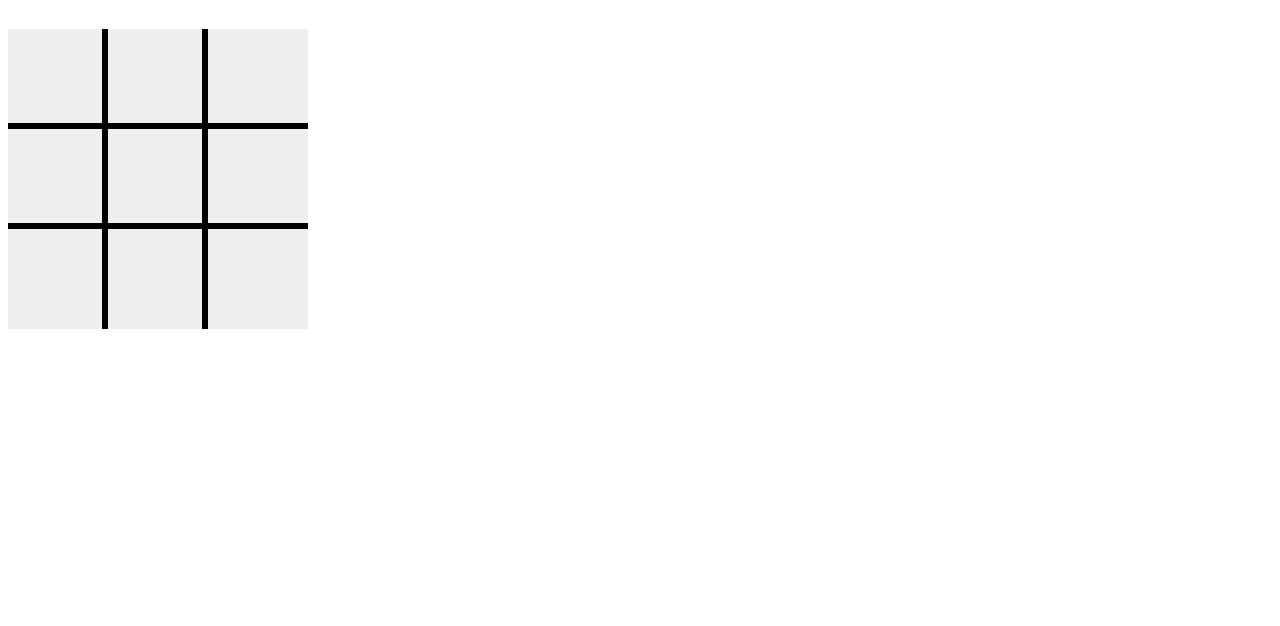
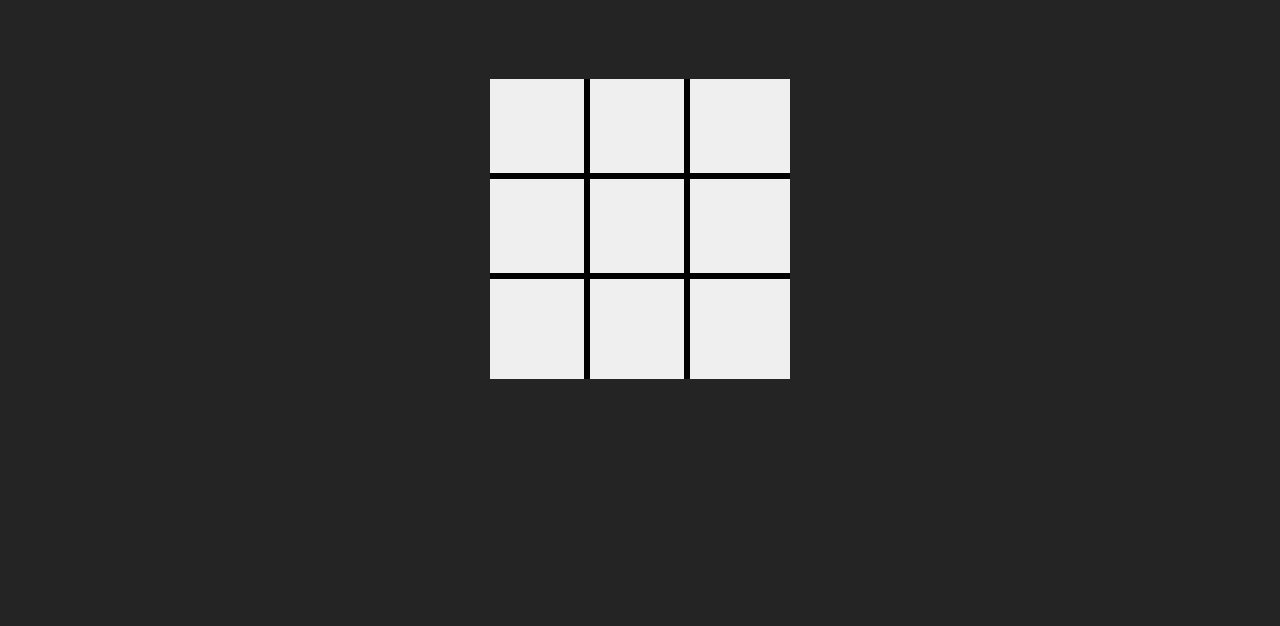
Before and after one commit to ierevigano/JogodaVelha, a plain HTML site: page index.html in a window 1280 px wide. Shown: the part 174-800 px from the top of the page. Drawn offline with Linux system fonts and the light colour scheme.

Commit message:
atualização no estilo da pagina

```diff
--- a/style.css
+++ b/style.css
@@ -26,3 +26,11 @@ button:hover{
 button:disabled{
     border-color: black;
 }
+body{
+    font-family: Arial, Helvetica, sans-serif;
+    font-size: 20px;
+    color: wheat;
+    background-color: rgb(36, 36, 36);
+    text-align: center;
+    border-radius: 15px;
+}
```
